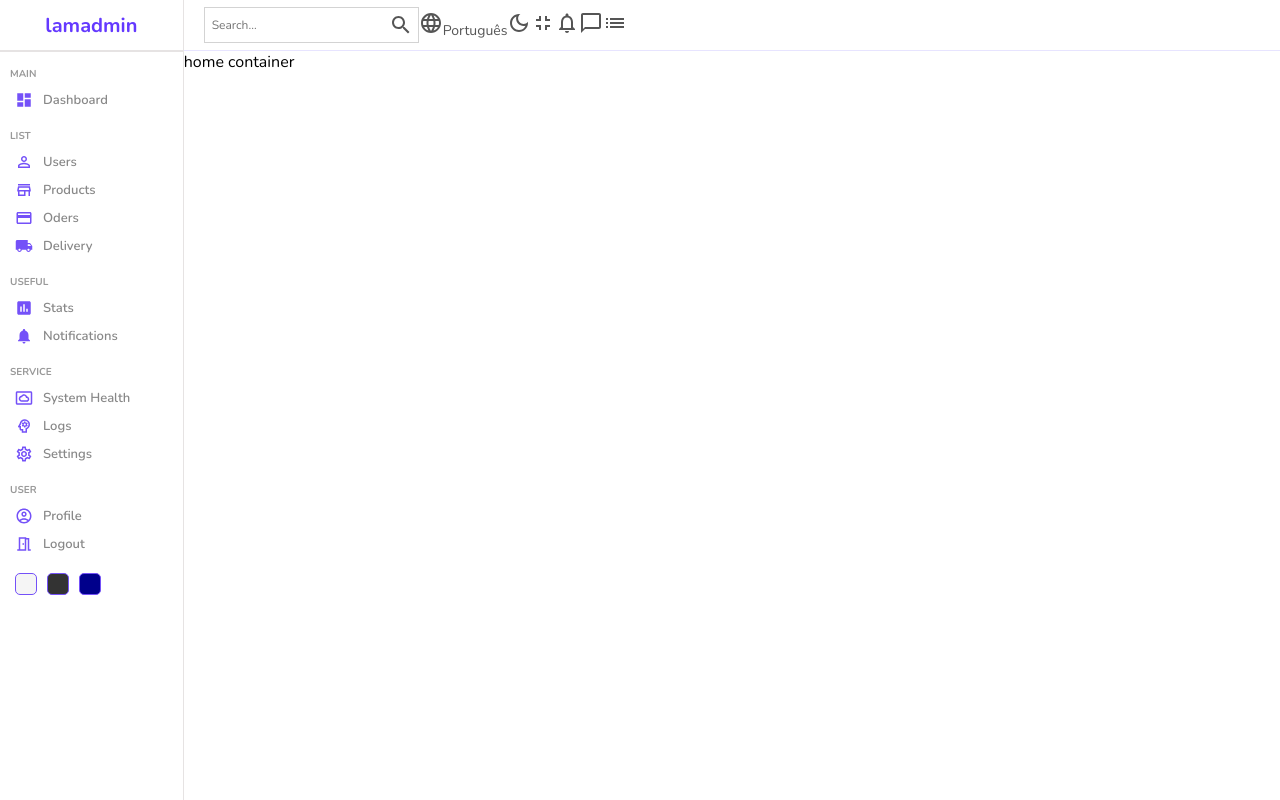
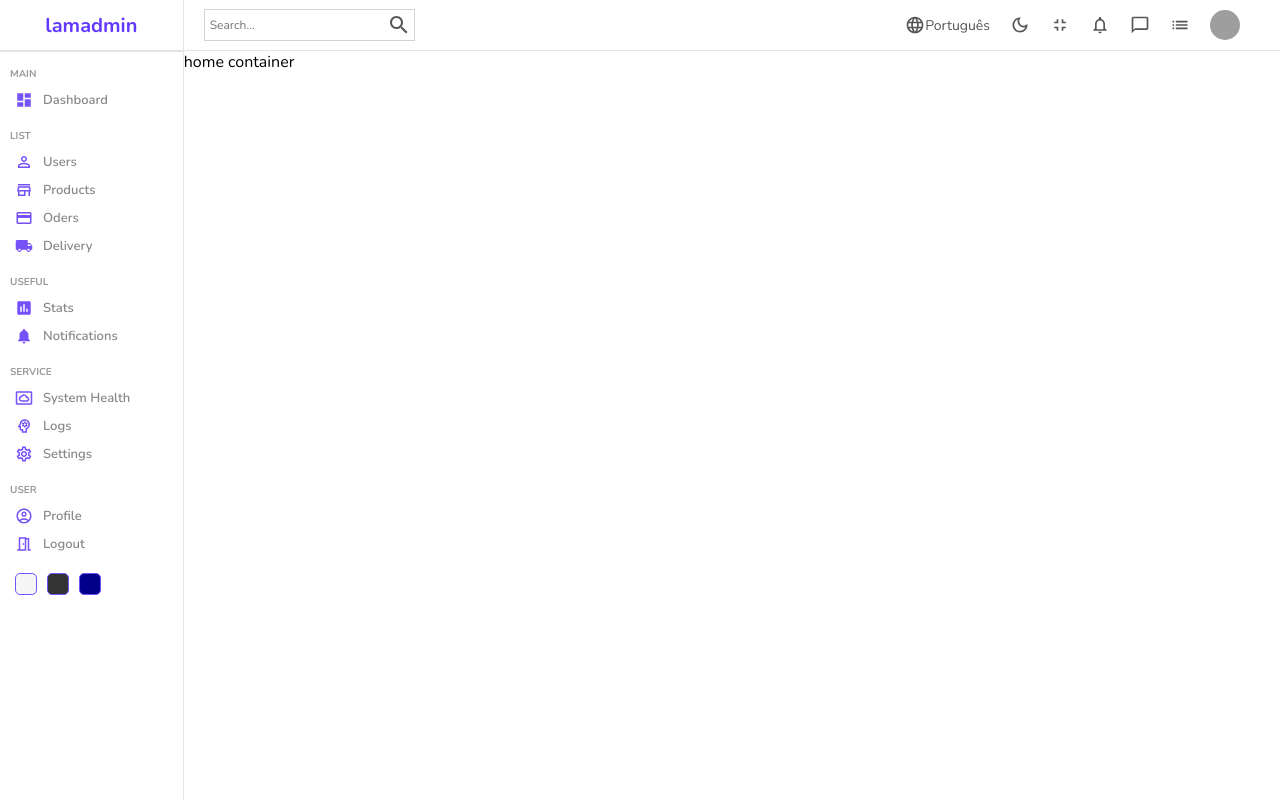
Before and after one commit to netoADS/lamadmin, a React (Create React App) app: page / in a window 1280 px wide. Built offline with nearby package versions, Linux system fonts and the light colour scheme; grey boxes are pictures that could not be loaded.

Commit message:
223116052024

```diff
--- a/src/components/Navbar/Navbar.jsx
+++ b/src/components/Navbar/Navbar.jsx
@@ -11,30 +11,41 @@ const Navbar = () => {
   return <div className="navbar">
     <div className="wrapper">
       <div className="search">
-        <input type="text" placeholder="Search..."/>
-        <SearchOutlinedIcon/>
+        <input type="text" placeholder="Search..." />
+        <SearchOutlinedIcon />
       </div>
+
+      <div className="items">
         <div className="item">
-        <LanguageOutlinedIcon className="icon"/>
+          <LanguageOutlinedIcon className="icon" />
           Português
         </div>
         <div className="item">
-        <DarkModeOutlinedIcon/>
+          <DarkModeOutlinedIcon className="icon" />
         </div>
         <div className="item">
-        <FullscreenExitOutlinedIcon/>
+          <FullscreenExitOutlinedIcon className="icon" />
         </div>
         <div className="item">
-        <NotificationsNoneOutlinedIcon/>
+          <NotificationsNoneOutlinedIcon className="icon" />
         </div>
         <div className="item">
-        <ChatBubbleOutlineOutlinedIcon/>
+          <ChatBubbleOutlineOutlinedIcon className="icon" />
         </div>
         <div className="item">
-        <ListOutlinedIcon/>
+          <ListOutlinedIcon className="icon" />
+        </div>
+        <div className="item">
+          <img
+            src="https://images.pexels.com/photos/941693/pexels-photo-941693.jpeg?auto=compress&cs=tinysrgb&dpr=2&w=500"
+            alt=""
+            className="avatar"
+          />
         </div>
       </div>
-  </div>;
+    </div>
+  </div>
+
 };
 
 export default Navbar;
--- a/src/components/Navbar/navbar.scss
+++ b/src/components/Navbar/navbar.scss
@@ -1,43 +1,81 @@
 .navbar {
     height: 50px;
-    border-bottom: 0.5px solid rgb(231, 228, 288);
+    border-bottom: 0.5px solid rgb(231, 228, 228);
     display: flex;
     align-items: center;
     font-size: 14px;
     color: #555;
 
-    .wrapper{
+    .wrapper {
+        width: 100%;
         padding: 20px;
         display: flex;
         align-items: center;
         justify-content: space-between;
 
-
-        .search{
+        .search {
             display: flex;
             align-items: center;
             border: 0.5px solid lightgray;
-            padding: 5px;
+            padding: 3px;
 
-            input{
+            input {
                 border: none;
                 outline: none;
                 background: transparent;
 
-                &::placeholder{
+                &::placeholder {
                     font-size: 12px;
                 }
             }
         }
 
+
+        /* .item {
+            display: flex;
+            flex-direction: row;
+            align-content: center;
+            align-items: center;
+        } */
+
         .items {
             display: flex;
             align-items: center;
 
-            .item{
+            .item {
                 display: flex;
                 align-items: center;
                 margin-right: 20px;
+                position: relative;
+                align-content: center;
+
+
+
+                .icon {
+                    font-size: 20px;
+                }
+
+                .avatar {
+                    width: 30px;
+                    height: 30px;
+                    border-radius: 50%;
+                }
+
+                .counter {
+                    width: 15px;
+                    height: 15px;
+                    background-color: red;
+                    border-radius: 50%;
+                    color: white;
+                    display: flex;
+                    align-items: center;
+                    justify-content: center;
+                    font-size: 10px;
+                    font-weight: bold;
+                    position: absolute;
+                    top: -5px;
+                    right: -5px;
+                }
             }
         }
     }
```
Also changed, not shown: 1 other file (tests, documents, lock files or other folders). Lines whose indentation alone changed are shown as unchanged.
